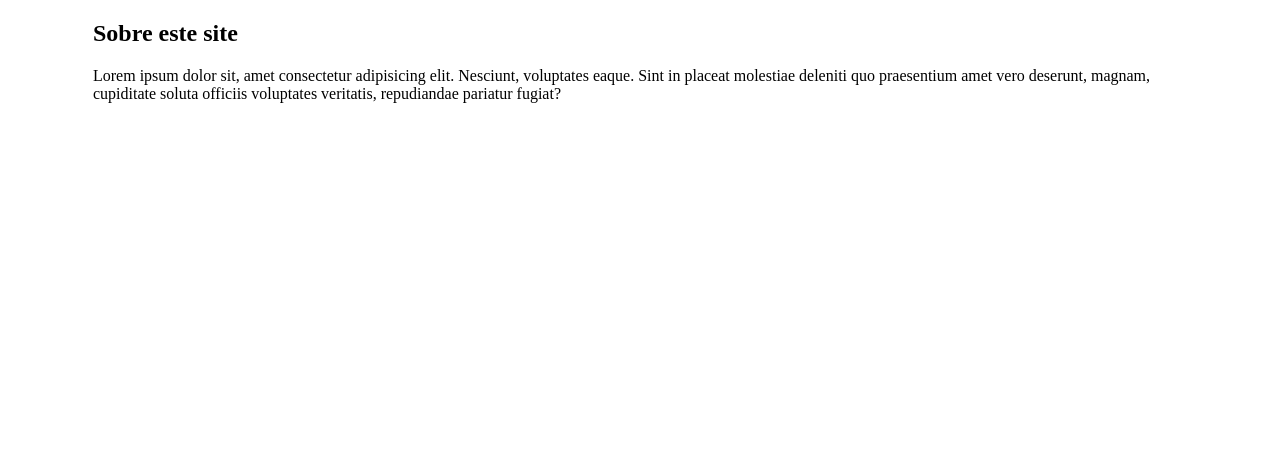
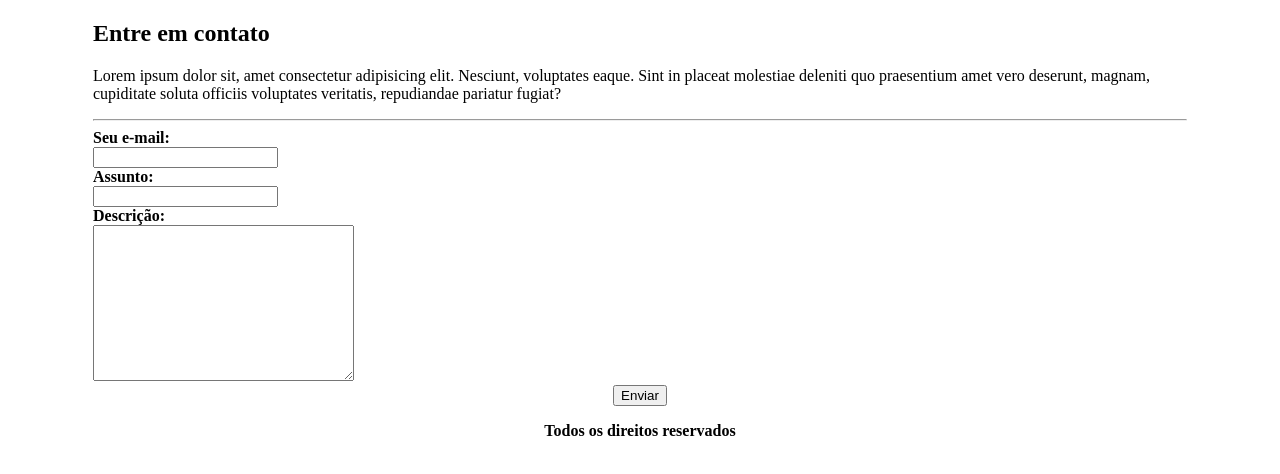
Before and after one commit to Paulompj/Projeto_Rodrigo, a plain HTML site: page contato.html in a window 1280 px wide. Shown: the part 160-634 px from the top of the page. Drawn offline with Linux system fonts and the light colour scheme; files whose address does not match are found by name.

Commit message:
Web Site

```diff
--- a/contato.html
+++ b/contato.html
@@ -17,10 +17,24 @@
             </tr>
             <tr>
                 <td colspan="2">
-                    <h2>Sobre este site</h2>
+                    <h2>Entre em contato</h2>
                     <p>Lorem ipsum dolor sit, amet consectetur adipisicing elit. Nesciunt, voluptates eaque. Sint in placeat molestiae deleniti quo praesentium amet vero deserunt, magnam, cupiditate soluta officiis voluptates veritatis, repudiandae pariatur fugiat?</p>
+                    <hr>
+                    <form >
+                        <strong>Seu e-mail:</strong> <br>
+                        <input type="text" name="e-mail" id=""><br>
+                        <strong>Assunto:</strong><br>
+                        <input type="text" name="assunto"><br>
+                        <strong>Descrição:</strong><br>
+                        <textarea name="Descrição" id="" cols="30" rows="10"></textarea><br>
+                        <center><input type="submit" value="Enviar"></center>
+
+                    </form>
+                    <center><p><strong>Todos os direitos reservados</strong></p></center>
+
                 </td>
             </tr>
+
         </table>
 
 
```
Also changed, not shown: quem somos.html (+4 -2 lines).
